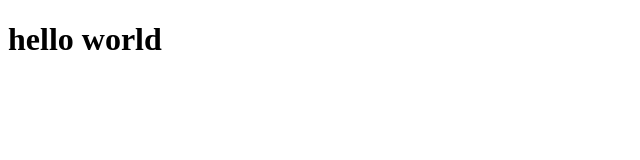
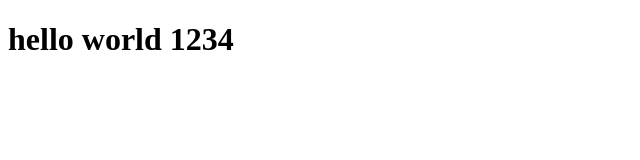
Before and after one commit to githubkong123/test, a plain HTML site: page index.html in a window 1280 px wide. Shown: the whole page, without its empty margins (0-640 px from the left). Drawn offline with Linux system fonts and the light colour scheme.

Commit message:
update index

```diff
--- a/index.html
+++ b/index.html
@@ -7,7 +7,7 @@
     <title>Document</title>
 </head>
 <body>
-    <h1> hello world</h1>
+    <h1> hello world 1234</h1>
 
 </body>
 </html>
```
